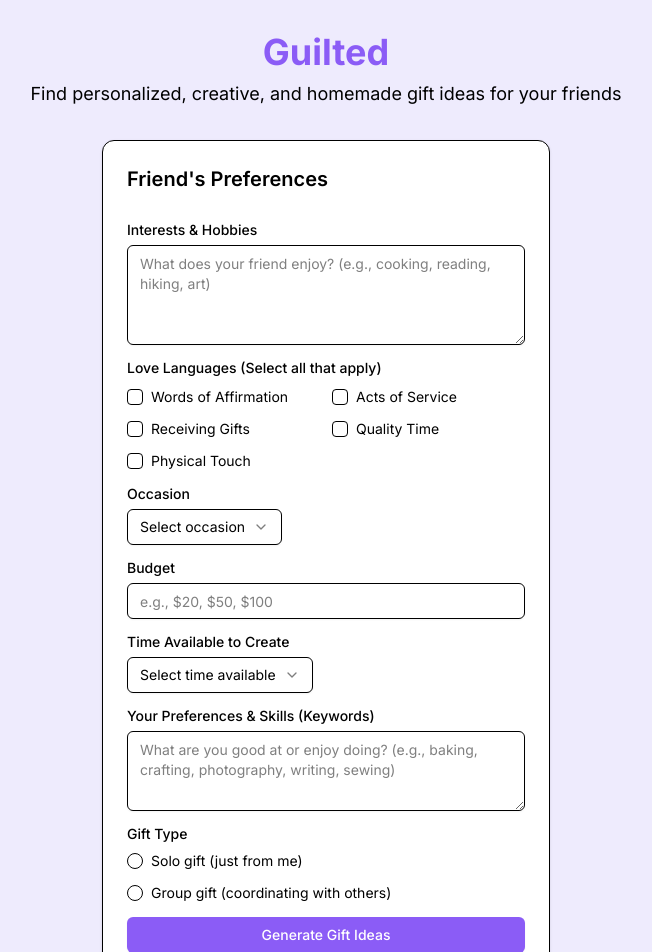
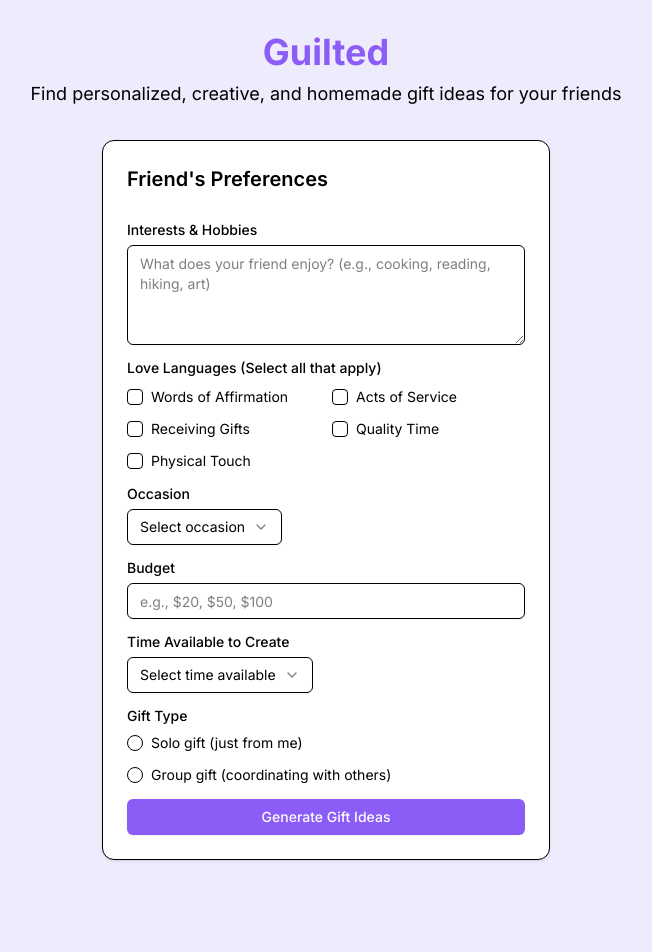
Before and after one commit to kaja-s/guilted, a Next.js app: page / in a window 1280 px wide. Shown: the top 952 px of the page, without its empty margins (314-966 px from the left). After the commit the page ends 892 px from the top, so only its background shows below. Built offline with nearby package versions, Linux system fonts and the light colour scheme.

Commit message:
Removed gifter preferences

```diff
--- a/app/api/generate-gifts/route.ts
+++ b/app/api/generate-gifts/route.ts
@@ -16,7 +16,6 @@ export async function POST(req: Request) {
       loveLanguage,
       budget,
       occasion,
-      gifterPreferences,
       timeAvailable,
       giftType,
     } = await req.json();
@@ -27,7 +26,6 @@ export async function POST(req: Request) {
       !loveLanguage ||
       !budget ||
       !occasion ||
-      !gifterPreferences ||
       !timeAvailable ||
       !giftType
     ) {
@@ -36,7 +34,6 @@ export async function POST(req: Request) {
         loveLanguage,
         budget,
         occasion,
-        gifterPreferences,
         timeAvailable,
         giftType,
       });
@@ -53,13 +50,12 @@ export async function POST(req: Request) {
             Love Language: ${loveLanguage}
             Budget: ${budget}
             Occasion: ${occasion}
-            Gifter Preferences: ${gifterPreferences}
             Time Available: ${timeAvailable}
             Gift Type: ${giftType}
 
             For each gift idea, provide:
             1. A title
-            2. A one sentence description
+            2. A one short sentence description
             3. A unique ID (numeric)
 
             Format the response as a JSON array of objects with the following structure:
--- a/app/api/generate-recipe/route.ts
+++ b/app/api/generate-recipe/route.ts
@@ -9,14 +9,8 @@ export const runtime = "nodejs";
 export async function POST(req: Request) {
   try {
     // Getting the data (gift title and user's preferences) from the request.
-    const {
-      giftTitle,
-      friendPreferences,
-      occasion,
-      gifterPreferences,
-      timeAvailable,
-      giftType,
-    } = await req.json();
+    const { giftTitle, friendPreferences, occasion, timeAvailable, giftType } =
+      await req.json();
 
     const prompt = `
       Generate a detailed recipe for creating a homemade gift titled "${giftTitle}" for a friend with these preferences:
@@ -25,7 +19,6 @@ export async function POST(req: Request) {
       Love Language: ${friendPreferences.loveLanguage}
       Budget: ${friendPreferences.budget}
       Occasion: ${occasion}
-      Gifter Preferences: ${gifterPreferences}
       Time Available: ${timeAvailable}
       Gift Type: ${giftType}
 
--- a/components/friend-preferences-form.tsx
+++ b/components/friend-preferences-form.tsx
@@ -27,7 +27,6 @@ export interface FriendPreferences {
   loveLanguage: string[];
   budget: string;
   occasion: string;
-  gifterPreferences: string;
   timeAvailable: string;
   giftType: string;
 }
@@ -60,7 +59,6 @@ export function FriendPreferencesForm({
     loveLanguage: [],
     budget: "",
     occasion: "",
-    gifterPreferences: "",
     timeAvailable: "",
     giftType: "",
   });
@@ -199,22 +197,6 @@ export function FriendPreferencesForm({
             </Select>
           </div>
 
-          {/* Gifter Preferences */}
-          <div className="space-y-2">
-            <Label htmlFor="gifterPreferences">
-              Your Preferences & Skills (Keywords)
-            </Label>
-            <Textarea
-              id="gifterPreferences"
-              name="gifterPreferences"
-              placeholder="What are you good at or enjoy doing? (e.g., baking, crafting, photography, writing, sewing)"
-              value={preferences.gifterPreferences}
-              onChange={handleChange}
-              required
-              className="min-h-[80px]"
-            />
-          </div>
-
           {/* Solo or Group Gift */}
           <div className="space-y-3">
             <Label>Gift Type</Label>
```
